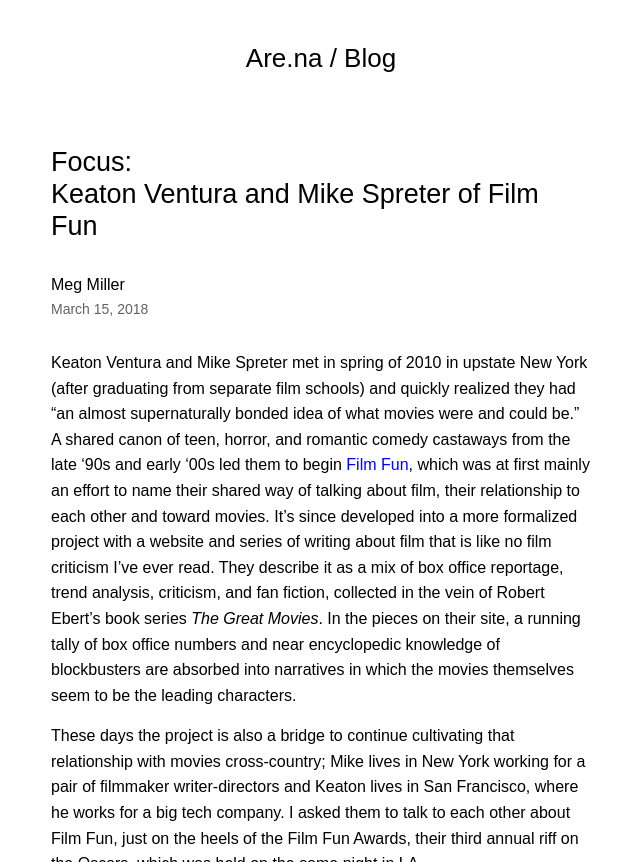
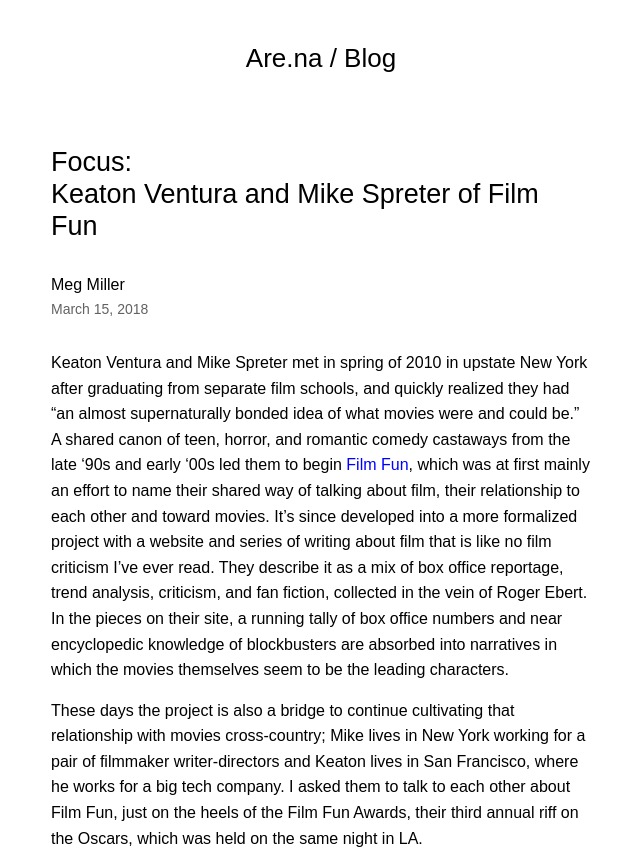
Before and after one commit to aredotna/building, a Jekyll site: the page built from _posts/2018-03-15-film-fun.markdown, in a window 1280 px wide and 900 px high, cut to the strip 0-862 px from the top of the window. Shown: the whole strip, without its empty margins (319-959 px from the left). Built offline with Jekyll 4.4.1, drawn with Linux system fonts in a browser that asks for light colours; some of the changed text lies outside the part shown.

Commit message:
Marge edits

```diff
--- a/_posts/2018-03-15-film-fun.markdown
+++ b/_posts/2018-03-15-film-fun.markdown
@@ -11,7 +11,7 @@
 ---
 
 
-Keaton Ventura and Mike Spreter met in spring of 2010 in upstate New York (after graduating from separate film schools) and quickly realized they had “an almost supernaturally bonded idea of what movies were and could be.” A shared canon of teen, horror, and romantic comedy castaways from the late ‘90s and early ‘00s led them to begin [Film Fun](http://www.filmfun.co/), which was at first mainly an effort to name their shared way of talking about film, their relationship to each other and toward movies. It’s since developed into a more formalized project with a website and series of writing about film that is like no film criticism I’ve ever read. They describe it as a mix of box office reportage, trend analysis, criticism, and fan fiction, collected in the vein of Robert Ebert’s book series _The Great Movies_. In the pieces on their site, a running tally of box office numbers and near encyclopedic knowledge of blockbusters are absorbed into narratives in which the movies themselves seem to be the leading characters.
+Keaton Ventura and Mike Spreter met in spring of 2010 in upstate New York after graduating from separate film schools, and quickly realized  they had “an almost supernaturally bonded idea of what movies were and could be.” A shared canon of teen, horror, and romantic comedy castaways from the late ‘90s and early ‘00s led them to begin [Film Fun](http://www.filmfun.co/), which was at first mainly an effort to name their shared way of talking about film, their relationship to each other and toward movies. It’s since developed into a more formalized project with a website and series of writing about film that is like no film criticism I’ve ever read. They describe it as a mix of box office reportage, trend analysis, criticism, and fan fiction, collected in the vein of Roger Ebert. In the pieces on their site, a running tally of box office numbers and near encyclopedic knowledge of blockbusters are absorbed into narratives in which the movies themselves seem to be the leading characters.
 
 These days the project is also a bridge to continue cultivating that relationship with movies cross-country; Mike lives in New York working for a pair of filmmaker writer-directors and Keaton lives in San Francisco, where he works for a big tech company. I asked them to talk to each other about Film Fun, just on the heels of the Film Fun Awards, their third annual riff on the Oscars, which was held on the same night in LA.
 
@@ -19,13 +19,13 @@
 
 **Keaton Ventura:** _[New message to Mike Spreter, co-founder of Film Fun and co-host of this interview, and Andrey Goverdovsky, roommate.]_
 
-_[sends link: http://www.boxofficemojo.com/weekend/chart/?yr=2018&wknd=10&p=.htm]_ Look how close Peter Rabbit is to 100.
+_[sends link: [http://www.boxofficemojo.com/weekend/chart/?yr=2018&wknd=10&p=.htm](http://www.boxofficemojo.com/weekend/chart/?yr=2018&wknd=10&p=.htm)]_ Look how close Peter Rabbit is to 100.
 
 **Mike Spreter:** _[Takes awhile to respond.]_ Sorry, I’m just figuring out what to watch in the background while we do this. I chose _Lost in Space_ (1998) in an act of solidarity with _A Wrinkle in Time_ _[_ Lost in Space _was another YA science-fiction movie released during the spring that floundered at the box office]_. I haven’t seen _Lost_ since opening weekend at Carousel Mall, back when it was still called that. _[Carousel Mall has since been renamed Destiny USA, the sixth-largest shopping center in America and less than an hour drive from where both Mike and Keaton grew up.]_
 
 **KV:** I remember that weekend—it was a bigger one than people remember, with _Titanic_ relinquishing the number one spot after fifteen straight weeks. That’s something _Black Panther_ isn’t giving up any time soon. I’ll put _Lost in Space_ on, too. _[Keaton clicks on his similarly-sized flat screen television and navigates to Netflix. His TV is sitting on the floor; Mike’s is mounted to the wall.]_
 
-**MS:** What I associate most with Lost in Space now is all the [adult-themed] movies circling around it that my parents hadn’t allowed me to see quite yet. _Mercury Rising_, _He Got Game_, _The Object of My Affection_... _The Horse Whisperer_, obviously. Nothing haunts me more than that poster. It came out mid-May already feeling like the first morning frost before a long winter.
+**MS:** What I associate most with Lost in Space now is all the (adult-themed) movies circling around it that my parents hadn’t allowed me to see quite yet. _Mercury Rising_, _He Got Game_, _The Object of My Affection_... _The Horse Whisperer_, obviously. Nothing haunts me more than that poster. It came out mid-May already feeling like the first morning frost before a long winter.
 
 **KV:** Yeah, not even a tagline. Just horse blur. Were you allowed to see _City of Angels_?
 
@@ -33,7 +33,7 @@
 
 _[Meanwhile, looking at BoxOfficeMojo again.] Lost in Space_’s opening weekend adjusts to $39.2 million in 2018 dollars, which is actually above _A Wrinkle in Time_. I just noticed that when you adjust a movie’s page for inflation on BoxOfficeMojo it doesn’t also adjust the production budget for comparison’s sake. Maybe we should let them know.
 
-**KV: When you adjust _Wrinkle_ back to 1998 dollars, its opening weekend is $17 million—more like _The Man in the Iron Mask_ money. Are we watching the wrong movie?
+**KV**: When you adjust _Wrinkle_ back to 1998 dollars, its opening weekend is $17 million—more like _The Man in the Iron Mask_ money. Are we watching the wrong movie?
 
 **MS:** Gary Oldman is in this. _[Mike is still looking at the Lost in Space page on BoxOfficeMojo, somewhat in disbelief now.]_ I guess that answers the question of what he won “a career Oscar” for. _[Gary Oldman won the Best Actor Oscar last week for_ Darkest Hour. _]_
 
```
